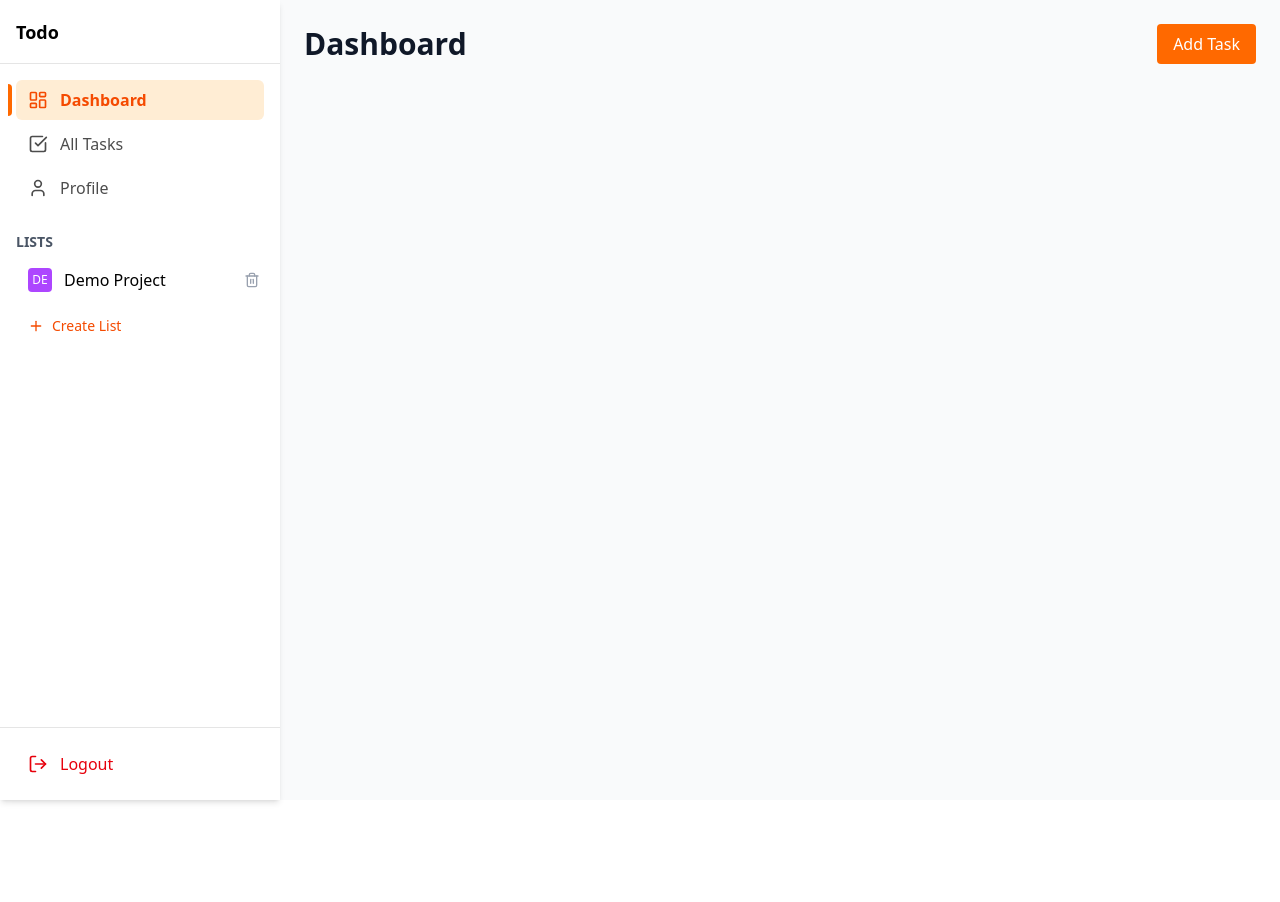
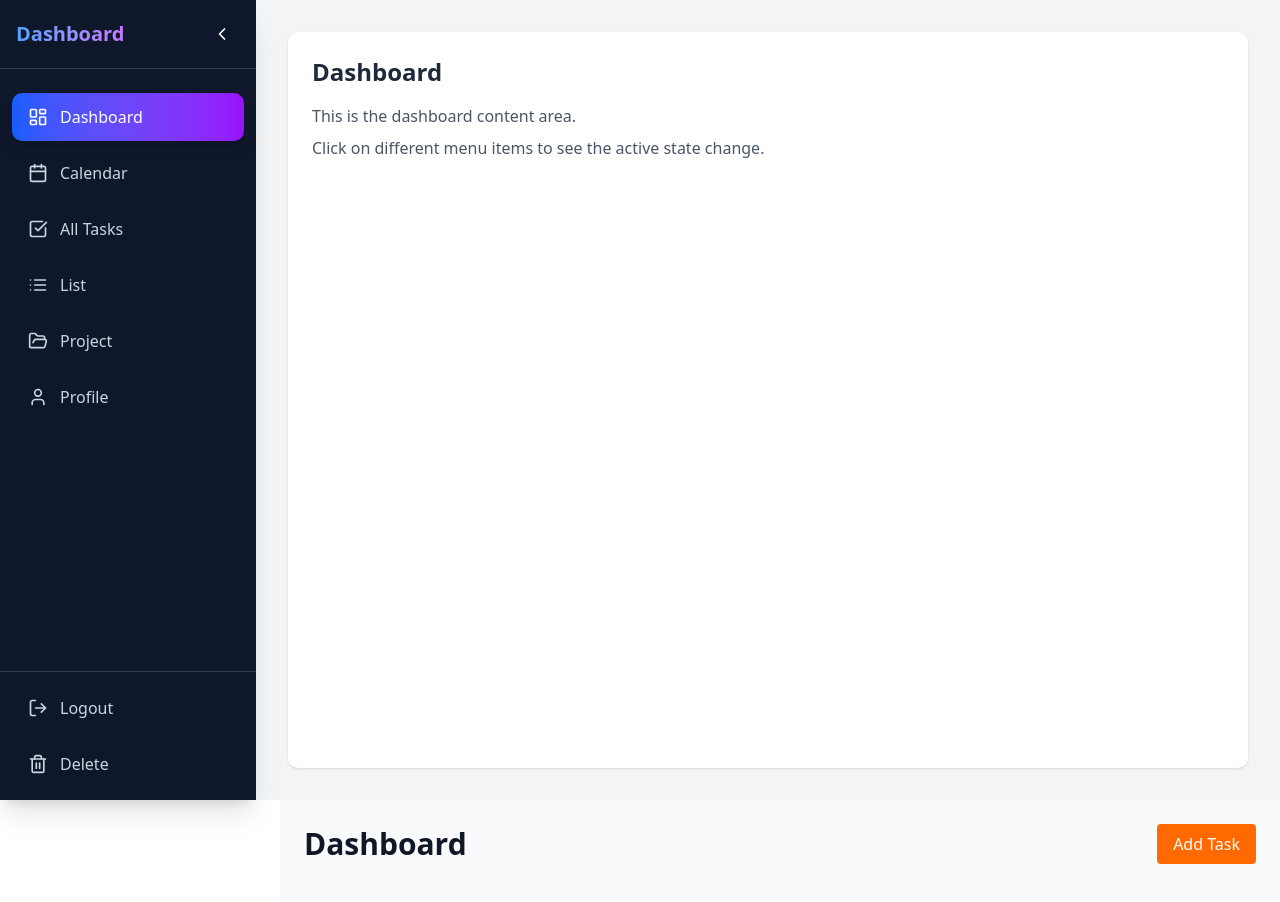
Before and after one commit to DonShanilka/TickTack-todoApp, a Next.js app in the folder frontEnd/: page /dashboard in a window 1280 px wide. Shown: the top 902 px of the page. Before the commit the page ends 800 px from the top, so only its background shows below. Built offline with nearby package versions, Linux system fonts and the light colour scheme.

Commit message:
feat: refactor SlideSidebar component with improved menu structure and animations

```diff
--- a/frontEnd/src/commen/Sidebar.tsx
+++ b/frontEnd/src/commen/Sidebar.tsx
@@ -1,187 +1,122 @@
 'use client';
 
-import { usePathname, useRouter } from 'next/navigation';
+import React, { useState } from 'react';
 import {
+  ChevronLeft,
+  ChevronRight,
   LayoutDashboard,
+  Calendar,
   CheckSquare,
+  List,
+  FolderOpen,
   User,
   LogOut,
-  Plus,
-  Trash2,
+  Trash2
 } from 'lucide-react';
-import { useState } from 'react';
 
-import {
-  Dialog,
-  DialogContent,
-  DialogHeader,
-  DialogTitle,
-  DialogFooter,
-} from '@/components/ui/dialog';
-import { Button } from '@/components/ui/button';
-import { Input } from '@/components/ui/input';
+const SlideSidebar = () => {
+  const [isOpen, setIsOpen] = useState(true);
+  const [activeItem, setActiveItem] = useState('dashboard');
 
   const menuItems = [
-  { text: 'Dashboard', icon: LayoutDashboard, path: '/dashboard' },
-  { text: 'All Tasks', icon: CheckSquare, path: '/tasks' },
-  { text: 'Profile', icon: User, path: '/profile' },
+    { id: 'dashboard', label: 'Dashboard', icon: LayoutDashboard },
+    { id: 'calendar', label: 'Calendar', icon: Calendar },
+    { id: 'alltask', label: 'All Tasks', icon: CheckSquare },
+    { id: 'list', label: 'List', icon: List },
+    { id: 'project', label: 'Project', icon: FolderOpen },
+    { id: 'profile', label: 'Profile', icon: User },
   ];
 
-const Sidebar = () => {
-  const router = useRouter();
-  const pathname = usePathname();
-
-  const [projects, setProjects] = useState<string[]>(['Demo Project']);
-  const [open, setOpen] = useState(false);
-  const [projectName, setProjectName] = useState('');
-  const [inviteEmails, setInviteEmails] = useState('');
-
-  const handleCreateProject = () => {
-    if (projectName.trim()) {
-      setProjects([...projects, projectName.trim()]);
-      setProjectName('');
-      setInviteEmails('');
-      setOpen(false);
-    }
+  const toggleSidebar = () => {
+    setIsOpen(!isOpen);
   };
 
-  const handleDeleteProject = (proj: string) => {
-    setProjects(projects.filter((p) => p !== proj));
+  const handleMenuClick = (itemId: string) => {
+    setActiveItem(itemId);
   };
 
   return (
-    <div className="w-[280px] min-h-screen bg-white text-black fixed left-0 top-0 bottom-0 shadow-md flex flex-col justify-between">
-      {/* Top - Logo and Nav */}
-      <div>
-        <div className="h-16 flex items-center px-4 border-b">
-          <h1 className="text-lg font-semibold text-black">Todo</h1>
+    <div className="flex h-screen bg-gray-100">
+      {/* Sidebar */}
+      <div className={`${isOpen ? 'w-64' : 'w-16'} bg-slate-900 text-white transition-all duration-300 ease-in-out flex flex-col shadow-xl`}>
+        {/* Header */}
+        <div className="flex items-center justify-between p-4 border-b border-slate-700">
+          {isOpen && (
+            <h1 className="text-xl font-bold bg-gradient-to-r from-blue-400 to-purple-400 bg-clip-text text-transparent">
+              Dashboard
+            </h1>
+          )}
+          <button
+            onClick={toggleSidebar}
+            className="p-2 rounded-lg hover:bg-slate-700 transition-colors"
+          >
+            {isOpen ? <ChevronLeft size={20} /> : <ChevronRight size={20} />}
+          </button>
         </div>
 
-        {/* Menu */}
-        <nav className="flex-1 pt-4 overflow-y-auto">
-          <ul className="space-y-1 px-4">
-            {menuItems.map(({ text, icon: Icon, path }) => {
-              const isActive = pathname === path;
+        {/* Navigation Menu */}
+        <nav className="flex-1 py-6">
+          <ul className="space-y-2 px-3">
+            {menuItems.map((item) => {
+              const Icon = item.icon;
+              const isActive = activeItem === item.id;
+
               return (
-                <li key={path}>
+                <li key={item.id}>
                   <button
-                    onClick={() => router.push(path)}
-                    className={`w-full flex items-center px-3 py-2 rounded-sm transition-all duration-200 group relative ${
+                    onClick={() => handleMenuClick(item.id)}
+                    className={`w-full flex items-center ${isOpen ? 'px-4 py-3' : 'px-3 py-3 justify-center'} rounded-lg transition-all duration-200 ${
                       isActive
-                        ? 'bg-orange-100 font-semibold'
-                        : 'hover:bg-gray-100 hover:translate-x-1'
+                        ? 'bg-gradient-to-r from-blue-600 to-purple-600 text-white shadow-lg'
+                        : 'hover:bg-slate-700 text-slate-300 hover:text-white'
                     }`}
+                    title={!isOpen ? item.label : ''}
                   >
-                    {isActive && (
-                      <div className="absolute left-0 top-1/2 -translate-x-2 -translate-y-1/2 w-1 h-8 bg-orange-500 rounded-r" />
+                    <Icon size={20} className={isOpen ? 'mr-3' : ''} />
+                    {isOpen && (
+                      <span className="font-medium">{item.label}</span>
                     )}
-                    <Icon
-                      size={20}
-                      className={`mr-3 ${
-                        isActive
-                          ? 'text-orange-600'
-                          : 'text-black/70 group-hover:text-black'
-                      }`}
-                    />
-                    <span
-                      className={`${
-                        isActive
-                          ? 'text-orange-600'
-                          : 'text-black/70 group-hover:text-black'
-                      }`}
-                    >
-                      {text}
-                    </span>
                   </button>
                 </li>
               );
             })}
           </ul>
+        </nav>
 
-          {/* Projects Section */}
-          <div className="mt-6 px-4">
-            <h2 className="text-sm font-semibold text-gray-600 mb-2">
-              LISTS
-            </h2>
-            <ul className="space-y-1">
-              {projects.map((proj, idx) => (
-                <li key={idx}>
-                  <div className="flex items-center justify-between group">
+        {/* Bottom Section - Logout and Delete */}
+        <div className="border-t border-slate-700 p-3 space-y-2">
           <button
-                      onClick={() => router.push(`/lists/${proj}`)}
-                      className="flex-1 flex items-center px-3 py-2 rounded-sm text-left hover:bg-gray-100"
+            className={`w-full flex items-center ${isOpen ? 'px-4 py-3' : 'px-3 py-3 justify-center'} rounded-lg text-slate-300 hover:bg-red-600 hover:text-white transition-all duration-200`}
+            title={!isOpen ? 'Logout' : ''}
           >
-                      <div className="w-6 h-6 flex items-center justify-center bg-purple-500 text-white text-xs rounded mr-3">
-                        {proj.slice(0, 2).toUpperCase()}
-                      </div>
-                      <span>{proj}</span>
+            <LogOut size={20} className={isOpen ? 'mr-3' : ''} />
+            {isOpen && <span className="font-medium">Logout</span>}
           </button>
+
           <button
-                      onClick={() => handleDeleteProject(proj)}
-                      className="p-1 text-gray-400 hover:text-red-600"
+            className={`w-full flex items-center ${isOpen ? 'px-4 py-3' : 'px-3 py-3 justify-center'} rounded-lg text-slate-300 hover:bg-red-600 hover:text-white transition-all duration-200`}
+            title={!isOpen ? 'Delete' : ''}
           >
-                      <Trash2 size={16} />
+            <Trash2 size={20} className={isOpen ? 'mr-3' : ''} />
+            {isOpen && <span className="font-medium">Delete</span>}
           </button>
         </div>
-                </li>
-              ))}
-            </ul>
-
-            <button
-              onClick={() => setOpen(true)}
-              className="mt-2 w-full flex items-center px-3 py-2 text-sm text-orange-600 font-medium hover:bg-orange-50 rounded-sm"
-            >
-              <Plus size={16} className="mr-2" />
-              Create List
-            </button>
-          </div>
-        </nav>
       </div>
 
-      {/* Bottom - Logout */}
-      <div className="p-4 border-t">
-        <button
-          onClick={() => console.log('Logout clicked')}
-          className="w-full flex items-center px-3 py-2 rounded-sm hover:bg-red-50 text-red-600 font-medium transition-colors"
-        >
-          <LogOut size={20} className="mr-3" />
-          Logout
-        </button>
+      {/* Main Content Area */}
+      <div className="flex-1 p-8">
+        <div className="bg-white rounded-lg shadow-sm p-6 h-full">
+          <h2 className="text-2xl font-bold text-gray-800 mb-4 capitalize">
+            {activeItem.replace(/([A-Z])/g, ' $1').trim()}
+          </h2>
+          <div className="text-gray-600">
+            <p>This is the {activeItem} content area.</p>
+            <p className="mt-2">Click on different menu items to see the active state change.</p>
           </div>
-
-      {/* Create Project Modal */}
-      <Dialog open={open} onOpenChange={setOpen}>
-        <DialogContent>
-          <DialogHeader>
-            <DialogTitle>Create New List</DialogTitle>
-          </DialogHeader>
-          <div className="space-y-3">
-            <Input
-              placeholder="List Name"
-              value={projectName}
-              onChange={(e) => setProjectName(e.target.value)}
-            />
-            <Input
-              placeholder="Invite People (comma separated emails)"
-              value={inviteEmails}
-              onChange={(e) => setInviteEmails(e.target.value)}
-            />
         </div>
-          <DialogFooter className="mt-4">
-            <Button variant="outline" onClick={() => setOpen(false)}>
-              Cancel
-            </Button>
-            <Button
-              className="bg-orange-600 text-white"
-              onClick={handleCreateProject}
-            >
-              Create
-            </Button>
-          </DialogFooter>
-        </DialogContent>
-      </Dialog>
+      </div>
     </div>
   );
 };
 
-export default Sidebar;
+export default SlideSidebar;
```
Lines whose indentation alone changed are shown as unchanged.
